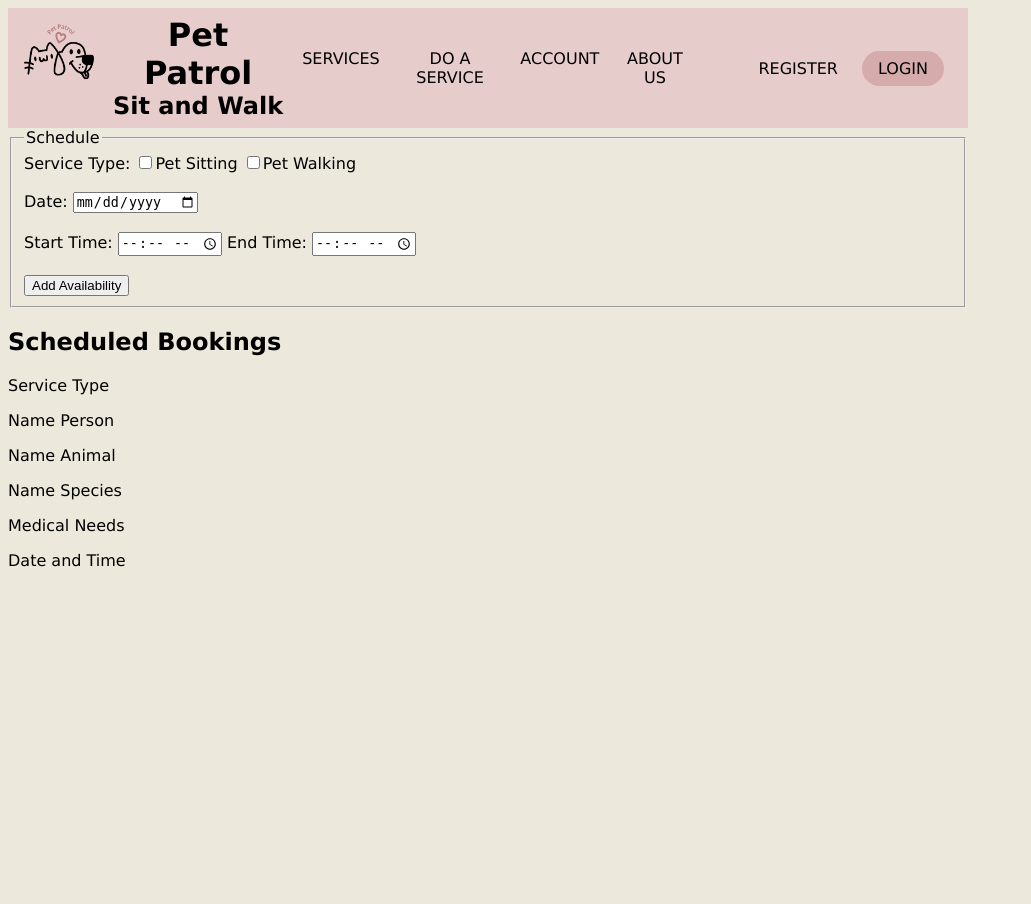
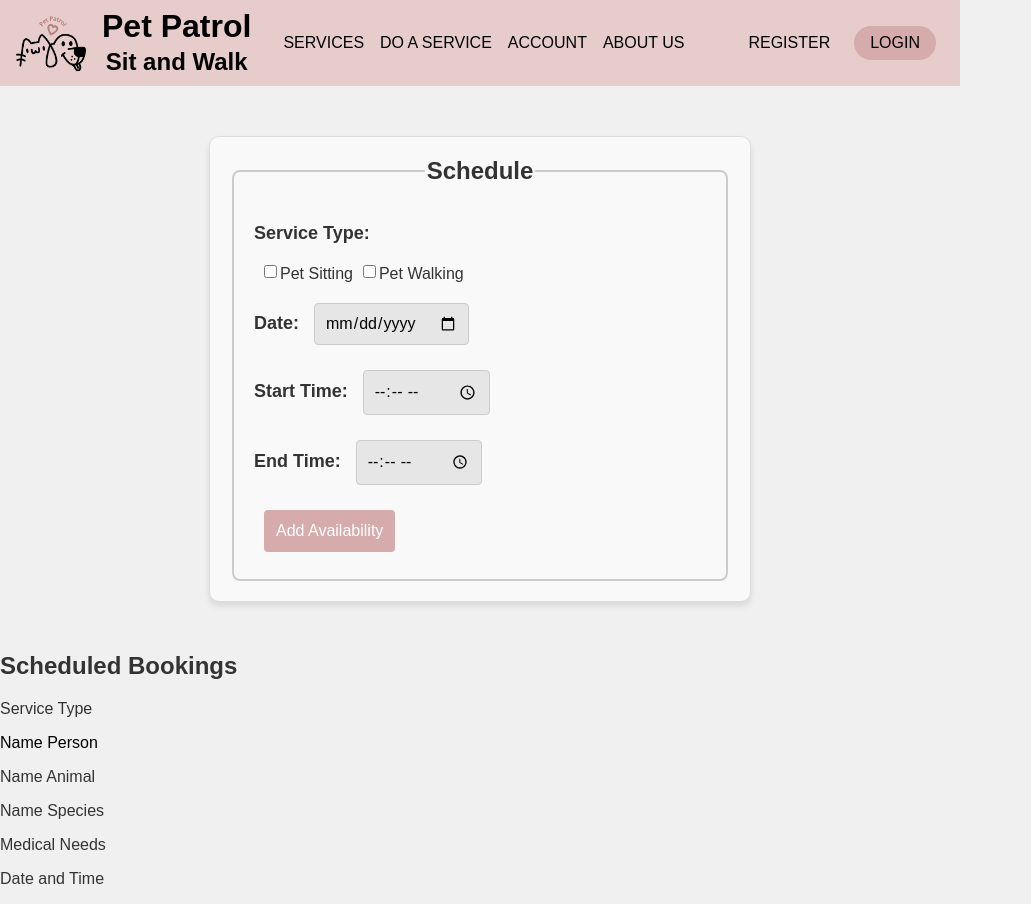
Before and after one commit to catarinapais/esin_final_project, a PHP site: page /serviceProvider.html in a window 1280 px wide. Shown: the whole page, without its empty margins (0-1031 px from the left). Before the commit the page ends 567 px from the top, so only its background shows below. Run offline with PHP 8.4, Linux system fonts and the light colour scheme.

Commit message:
editei beijo ema

```diff
--- a/css/layout.css
+++ b/css/layout.css
@@ -90,3 +90,49 @@ ul#services li {
 ul#services li a {
     display: block;
 }
+
+/* Configurações gerais de layout */
+body {
+    margin: 0;
+    padding: 0;
+    font-family: Arial, sans-serif;
+    background-color: #f0f0f0; /* Fundo da página */
+    color: #333; /* Cor padrão do texto */
+}
+
+/* Estrutura do formulário */
+form {
+    max-width: 500px;
+    margin: 50px auto; /* Centraliza o formulário */
+    padding: 20px;
+    border: 1px solid #ddd;
+    border-radius: 10px;
+    box-shadow: 0 4px 6px rgba(0, 0, 0, 0.1);
+    display: flex;
+    flex-direction: column; /* Organiza os filhos verticalmente */
+}
+
+
+
+
+form label {
+    display: flex;  /* Faz os elementos filhos da label (texto e input) ficarem na mesma linha */
+    align-items: center; /* Alinha os itens na vertical */
+    margin-bottom: 10px;    /* Espaço entre as labels */
+    font-size: 16px;
+
+}
+
+/* Campos de entrada (input, textarea, select) */
+form input,
+form textarea,
+form select {
+    width: auto; /* Tamanho ajustável, sem forçar a largura a 100% */
+    margin-left: 10px; /* Espaço entre o texto e o campo de entrada */
+}
+
+/* Botão */
+form button {
+    display: block; /* Ocupa uma nova linha */
+    width: 100%; /* Botão ocupa toda a largura */
+}
--- a/css/style.css
+++ b/css/style.css
@@ -59,3 +59,124 @@ ul#services li a {
 #signup a:last-child {
     background-color: #D6ABAB;
 }
+
+/* Estilo geral para o formulário */
+form {
+    max-width: 500px; /* Largura máxima do formulário */
+    margin: 50px auto; /* Centraliza na página */
+    padding: 20px; /* Espaçamento interno */
+    background-color: #f9f9f9; /* Fundo claro */
+    border: 1px solid #ddd; /* Borda discreta */
+    border-radius: 8px; /* Bordas arredondadas */
+    box-shadow: 0 4px 6px rgba(0, 0, 0, 0.1); /* Sombra suave */
+    font-family: Arial, sans-serif; /* Fonte padrão */
+}
+
+
+
+
+/* Estilo para os campos de entrada (input, textarea, etc.) */
+form input,
+form textarea,
+form select {
+    width: 100%; /* Preenche toda a largura do formulário */
+    padding: 10px; /* Espaçamento interno */
+    margin-bottom: 15px; /* Espaçamento entre os campos */
+    border: 1px solid #ccc; /* Borda leve */
+    border-radius: 4px; /* Bordas arredondadas */
+    font-size: 16px; /* Tamanho da fonte */
+    font-family: inherit; /* Mesma fonte do formulário */
+    box-sizing: border-box; /* Inclui padding e border no tamanho total */
+    background-color: #e7e6e6;
+}
+
+/* Colocar a verde a caixa quando clicamos no campo */
+form input:focus,
+form textarea:focus,
+form select:focus {
+    outline: none;
+    border-color: #4caf50;
+    box-shadow: 0 0 4px rgba(76, 175, 80, 0.6);
+}
+/* Estilo para o botão */
+form button {
+    width: 100%; /* Botão ocupa toda a largura */
+    padding: 12px; /* Espaçamento interno */
+    background-color: #4caf50; /* Cor principal (verde) */
+    color: white; /* Texto branco */
+    border: none; /* Remove a borda */
+    border-radius: 4px; /* Bordas arredondadas */
+    font-size: 16px; /* Tamanho do texto */
+    cursor: pointer; /* Muda o cursor ao passar por cima */
+    transition: background-color 0.3s ease; /* Efeito de transição */
+}
+
+
+form p {
+    font-weight:  bold;
+    font-size:18px;
+}
+
+
+/* Fundo e cores do formulário */
+form {
+    background-color: #f9f9f9; /* Fundo do formulário */
+}
+
+/* Estilos para rótulos */
+form label {
+    color: #333;
+}
+
+/* Campos de entrada (input, textarea, select) */
+form input,
+form textarea,
+form select {
+    padding: 10px;
+    margin-bottom: 7px;
+    border: 1px solid #ccc;
+    border-radius: 4px;
+    font-size: 16px;
+    font-family: inherit;
+}
+
+form input:focus,
+form textarea:focus,
+form select:focus {
+    outline: none;
+    border-color: #4caf50;
+    box-shadow: 0 0 4px rgba(76, 175, 80, 0.6);
+}
+
+/* Botão */
+input[type="submit"]{
+    padding: 12px;
+    background-color: #D6ABAB;
+    color: white;
+    border: none;
+    border-radius: 4px;
+    font-size: 16px;
+    cursor: pointer;
+    transition: background-color 0.3s ease;
+}
+
+
+input[type="submit"]:hover{
+    transform: scale(1.05); /* Grows the button by 10% */
+    box-shadow: 0 4px 12px rgba(0, 0, 0, 0.2); /* Adds a soft shadow for depth */
+}
+
+fieldset {
+    border: 2px solid #ccc; /* Border color */
+    padding: 20px;
+    border-radius: 8px;
+}
+
+legend {
+    font-size: 1.5em;
+    color: #333; /* Dark color for the legend text */
+    font-weight: bold;
+    text-align: center; /* Centers the text horizontally */
+
+
+}
--- a/initialPage.html
+++ b/initialPage.html
@@ -17,10 +17,10 @@
             </a>
             <nav id="menu">
                 <ul>
-                    <li><a href="serviceProvider.html">SERVICES</a></li>
+                    <li><a href="booking.html">SERVICES</a></li>
                     <li><a href="serviceProvider.html">DO A SERVICE</a></li>
                     <li><a href="account.html">ACCOUNT</a></li>
-                    <li><a href="bookingRequest.html">ABOUT US</a></li>
+                    <li><a href="aboutus.html">ABOUT US</a></li>
                 </ul>
                 <div id="signup">
                     <a href="register.html">REGISTER</a>
--- a/serviceProvider.html
+++ b/serviceProvider.html
@@ -35,13 +35,14 @@
             <!--get: receber informação (envia pelo url)-->
             <fieldset>
                 <legend>Schedule</legend>
-                <label>Service Type:
+                <p>Service Type:   </p>
+                <label>
                     <input type="checkbox" name="serviceType" value="petSitting">Pet Sitting
                     <input type="checkbox" name="serviceType" value="petWalking">Pet Walking
-                </label><br><br>
-                <label>Date: <input type="date" name="serviceDate" required="required"></label><br><br>
-                <label>Start Time: <input type="time" name="startTime" required="required"></label>
-                <label>End Time: <input type="time" name="endTime" required="required"></label><br><br>
+                </label>
+                <p>Date: <input type="date" name="serviceDate" required="required"></p>
+                <p>Start Time: <input type="time" name="startTime" required="required"></p>
+                <p>End Time: <input type="time" name="endTime" required="required"></p>
                 <input type="submit" value="Add Availability">
                 <!--podemos usar submit em vez de button porque já dissemos o method no form-->
             </fieldset>
```
Also changed, not shown: aboutus.html (added, +32 -0 lines), booking.html (added, +104 -0 lines).
